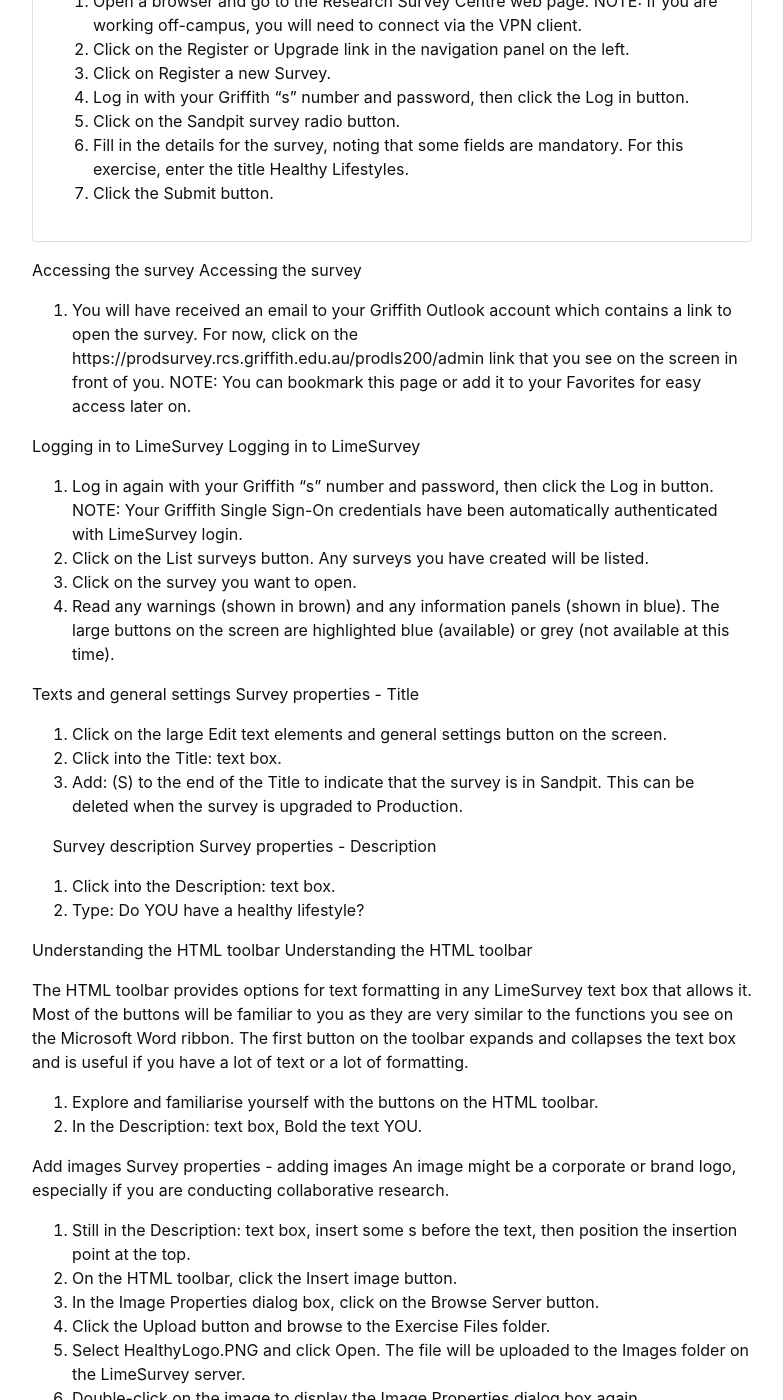
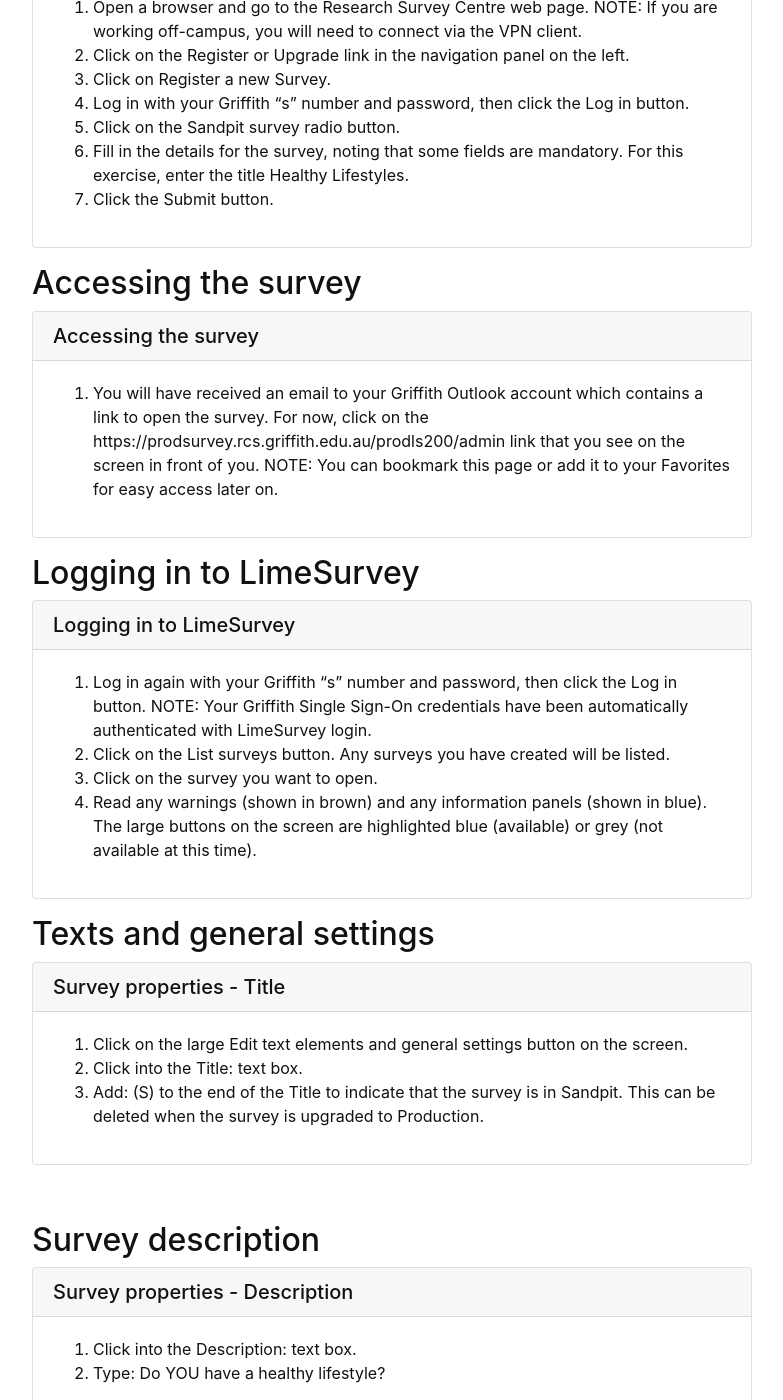
Before and after one commit to ybanens/survey-tool, a Jekyll site: the page built from content/1-setup.md, in a window 1280 px wide and 1400 px high, scrolled down 271 px. Shown: the whole window, without its empty margins (248-1031 px from the left). Built offline with Jekyll 4.4.1, drawn with Linux system fonts in a browser that asks for light colours; some of the changed text lies outside the part shown.

Commit message:
Update 1-setup.md

```diff
--- a/content/1-setup.md
+++ b/content/1-setup.md
@@ -5,7 +5,7 @@ nav: true
 
 # Setting up your survey
 
-##Creating a survey
+## Creating a survey
 
 {% capture text %}
 1.	Open a browser and go to the Research Survey Centre web page.
@@ -18,41 +18,53 @@ NOTE:  If you are working off-campus, you will need to connect via the VPN clien
 7.	Click the Submit button.{% endcapture %}
 {% include card.md header="Registering a survey" text=text %}
 
-Accessing the survey
-Accessing the survey
+## Accessing the survey
+
+{% capture text %}
 1.	You will have received an email to your Griffith Outlook account which contains a link to open the survey.  For now, click on the https://prodsurvey.rcs.griffith.edu.au/prodls200/admin link that you see on the screen in front of you.
-NOTE:  You can bookmark this page or add it to your Favorites for easy access later on.
+NOTE:  You can bookmark this page or add it to your Favorites for easy access later on.{% endcapture %}
+{% include card.md header="Accessing the survey" text=text %}
 
-Logging in to LimeSurvey
-Logging in to LimeSurvey
+## Logging in to LimeSurvey
+
+{% capture text %}
 1.	Log in again with your Griffith “s” number and password, then click the Log in button.
 NOTE:  Your Griffith Single Sign-On credentials have been automatically authenticated with LimeSurvey login.
 2.	Click on the List surveys button.  Any surveys you have created will be listed.
 3.	Click on the survey you want to open.
-4.	Read any warnings (shown in brown) and any information panels (shown in blue).  The large buttons on the screen are highlighted blue (available) or grey (not available at this time).
+4.	Read any warnings (shown in brown) and any information panels (shown in blue).  The large buttons on the screen are highlighted blue (available) or grey (not available at this time).{% endcapture %}
+{% include card.md header="Logging in to LimeSurvey" text=text %}
 
-Texts and general settings
-Survey properties - Title
+
+## Texts and general settings
+
+{% capture text %}
 1.	Click on the large Edit text elements and general settings button on the screen.
 2.	Click into the Title: text box.
-3.	Add:    (S)    to the end of the Title to indicate that the survey is in Sandpit. This can be deleted when the survey is upgraded to Production.
+3.	Add:    (S)    to the end of the Title to indicate that the survey is in Sandpit. This can be deleted when the survey is upgraded to Production.{% endcapture %}
+{% include card.md header="Survey properties - Title" text=text %}
+
+## Survey description
+
+{% capture text %}
+1.	Click into the Description: text box.
+2.	Type:    Do YOU have a healthy lifestyle?{% endcapture %}
+{% include card.md header="Survey properties - Description" text=text %}
 
 
-Survey description
-Survey properties - Description
-1.	Click into the Description: text box.
-2.	Type:    Do YOU have a healthy lifestyle?
+## Understanding the HTML toolbar
 
-Understanding the HTML toolbar
-Understanding the HTML toolbar
-
+{% capture text %}
 The HTML toolbar provides options for text formatting in any LimeSurvey text box that allows it.  Most of the buttons will be familiar to you as they are very similar to the functions you see on the Microsoft Word ribbon.
 The first button on the toolbar expands and collapses the text box and is useful if you have a lot of text or a lot of formatting.
 1.	Explore and familiarise yourself with the buttons on the HTML toolbar.
-2.	In the Description: text box, Bold the text YOU.
+2.	In the Description: text box, Bold the text YOU.{% endcapture %}
+{% include card.md header="Understanding the HTML toolbar" text=text %}
 
-Add images
-Survey properties - adding images
+
+## Add images
+
+{% capture text %}
 An image might be a corporate or brand logo, especially if you are conducting collaborative research.
 1.	Still in the Description: text box, insert some <Enter>s before the text, then position the insertion point at the top.
 2.	On the HTML toolbar, click the Insert image button.
@@ -60,7 +72,9 @@ An image might be a corporate or brand logo, especially if you are conducting co
 4.	Click the Upload button and browse to the Exercise Files folder.
 5.	Select HealthyLogo.PNG and click Open.  The file will be uploaded to the Images folder on the LimeSurvey server.
 6.	Double-click on the image to display the Image Properties dialog box again.
-7.	Adjust the properties to suit and click OK.
+7.	Adjust the properties to suit and click OK.{% endcapture %}
+{% include card.md header="Survey properties - adding images" text=text %}
+
 
 
 Welcome message
```
